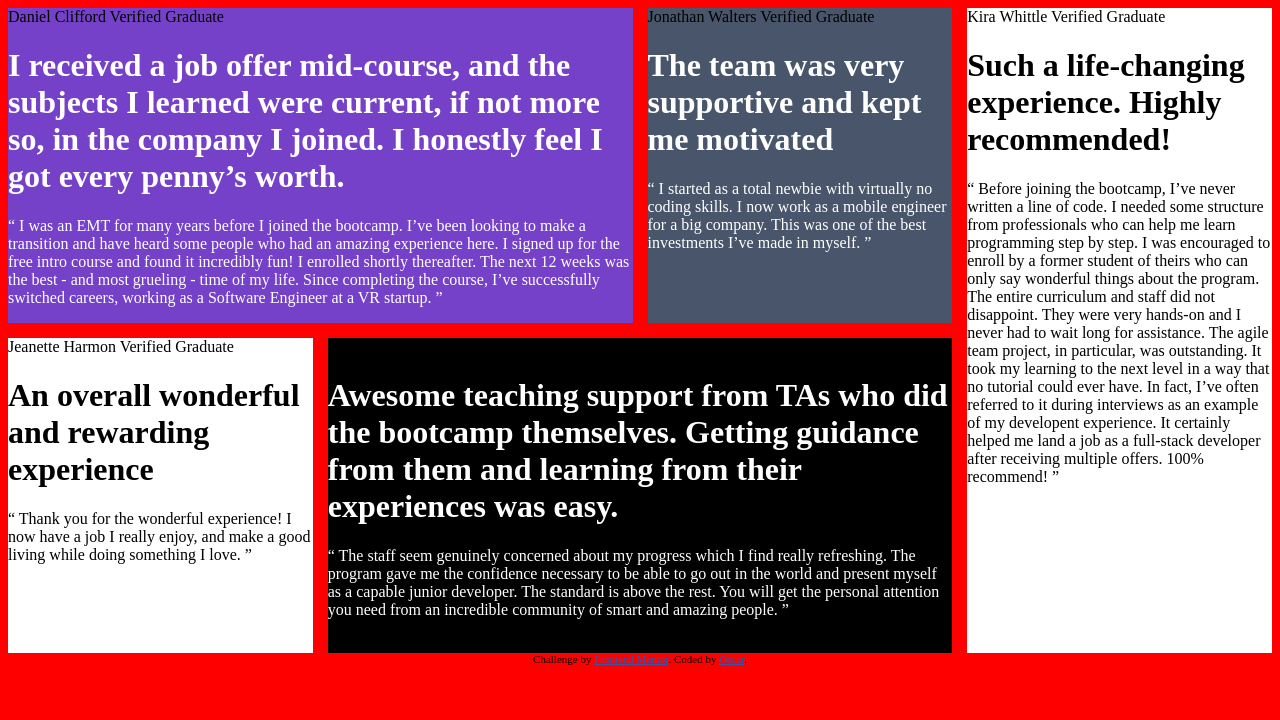
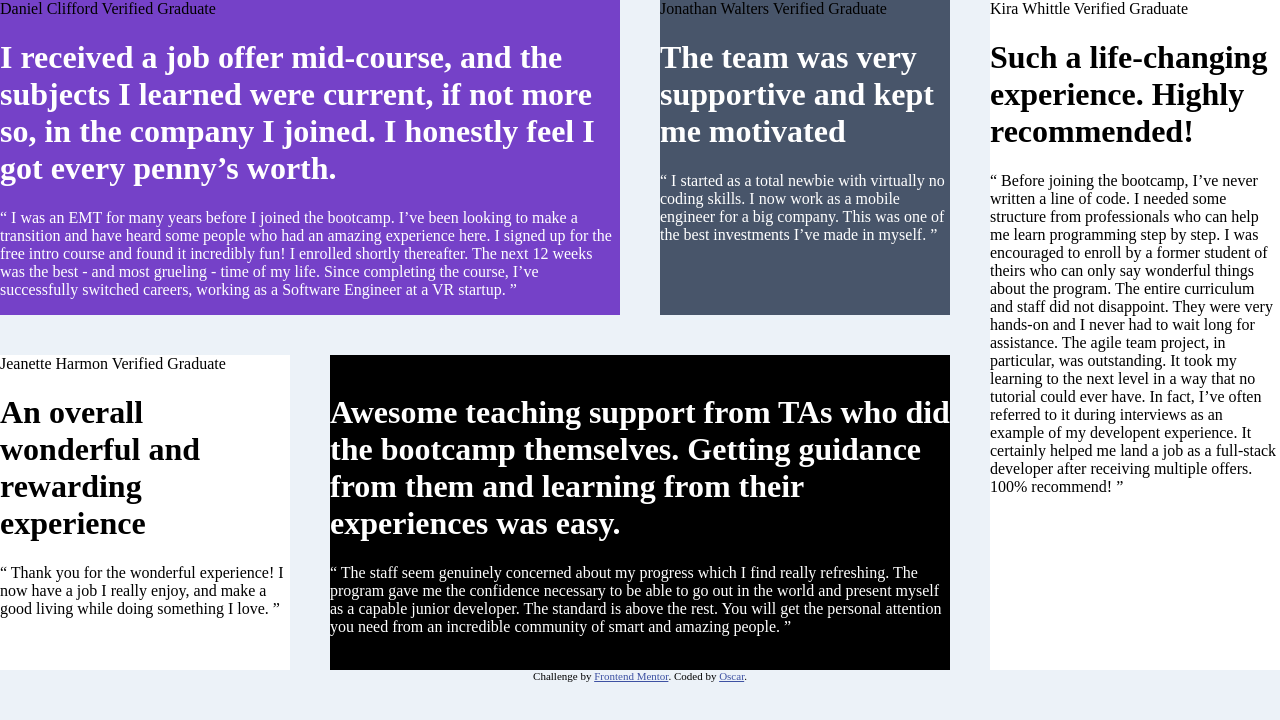
Before and after one commit to Apharaohh/CSS-Grid, a plain HTML site: page index.html in a window 1280 px wide. Drawn offline with Linux system fonts and the light colour scheme.

Commit message:
changed few colors

```diff
--- a/index.html
+++ b/index.html
@@ -25,7 +25,8 @@
       }
 
       body {
-        background-color: red;
+        background-color: hsl(210, 46%, 95%);
+        margin: auto;
       }
 
       .daniel {
@@ -73,7 +74,7 @@
         display: grid;
         grid-template-columns: 1fr 1fr 1fr 1fr;
         grid-template-rows: 1fr 1fr;
-        gap: 15px;
+        gap: 40px;
       }
     </style>
   </head>
```
